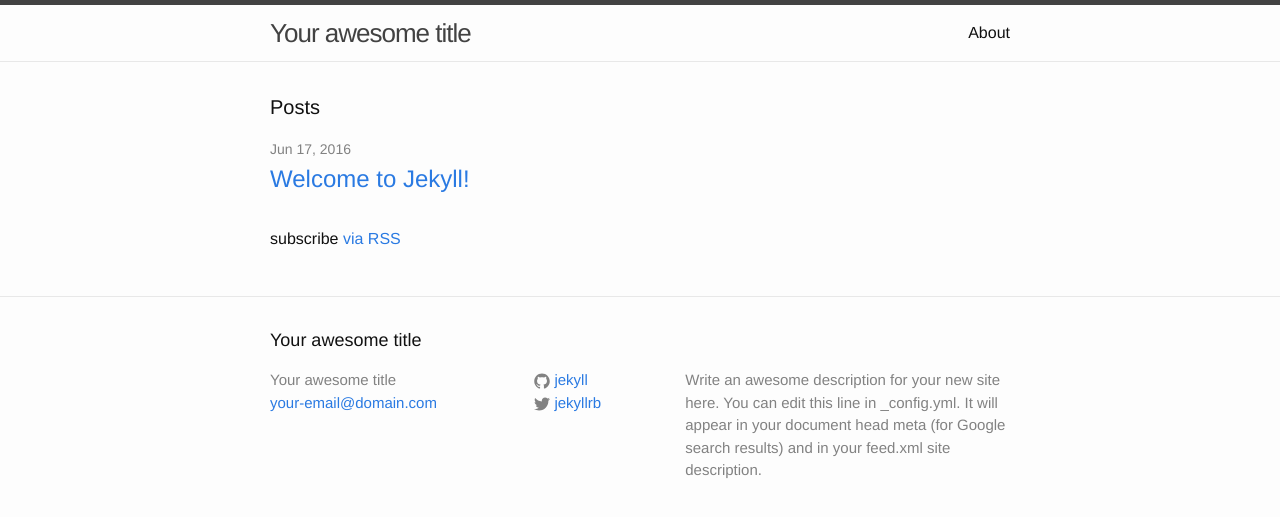
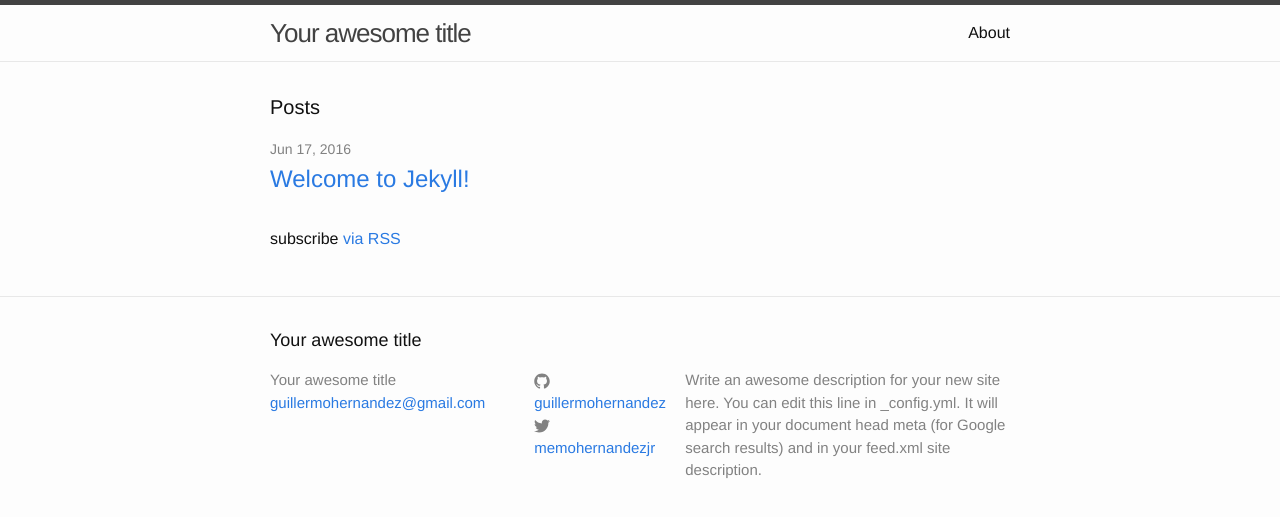
Before and after one commit to guillermohernandez/guillermohernandez.github.io, a Jekyll site: the page built from index.html, in a window 1280 px wide. Shown: the top 517 px of the page. Built offline with Jekyll 4.4.1, drawn with Linux system fonts in a browser that asks for light colours.

Commit message:
connected to siteleaf

```diff
--- a/_config.yml
+++ b/_config.yml
@@ -7,15 +7,15 @@
 
 # Site settings
 title: Your awesome title
-email: your-email@domain.com
+email: guillermohernandez@gmail.com
 description: > # this means to ignore newlines until "baseurl:"
   Write an awesome description for your new site here. You can edit this
   line in _config.yml. It will appear in your document head meta (for
   Google search results) and in your feed.xml site description.
 baseurl: "" # the subpath of your site, e.g. /blog
 url: "http://yourdomain.com" # the base hostname & protocol for your site
-twitter_username: jekyllrb
-github_username:  jekyll
+twitter_username: memohernandezjr
+github_username:  guillermohernandez
 
 # Build settings
 markdown: kramdown
--- a/_includes/head.html
+++ b/_includes/head.html
@@ -2,7 +2,7 @@
   <meta charset="utf-8">
   <meta http-equiv="X-UA-Compatible" content="IE=edge">
   <meta name="viewport" content="width=device-width, initial-scale=1">
-
+  <meta name="author" content="Guillermo Hernandez Jr">
   <title>{% if page.title %}{{ page.title | escape }}{% else %}{{ site.title | escape }}{% endif %}</title>
   <meta name="description" content="{% if page.excerpt %}{{ page.excerpt | strip_html | strip_newlines | truncate: 160 }}{% else %}{{ site.description }}{% endif %}">
 
```
Also changed, not shown: 4 other files.
